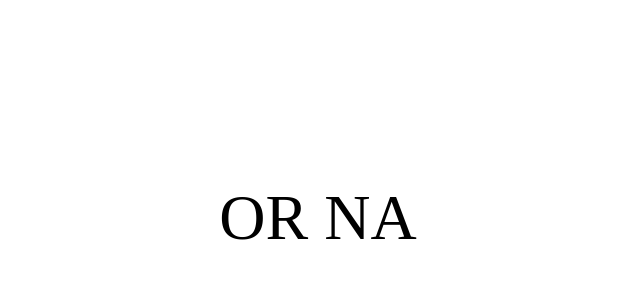
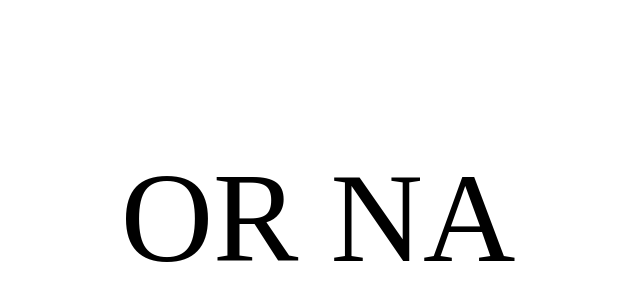
Before and after one commit to nussbaum1/yesorna, a plain HTML site: page index.html in a window 1280 px wide. Shown: the part 182-482 px from the top of the page, without its empty margins (322-962 px from the left). Drawn offline with Linux system fonts and the light colour scheme.

Commit message:
Update index.html

```diff
--- a/index.html
+++ b/index.html
@@ -16,7 +16,7 @@ div {
 
 .big
 {
-font-size:400%;
+font-size:800%;
 }
 
 </style>
```
